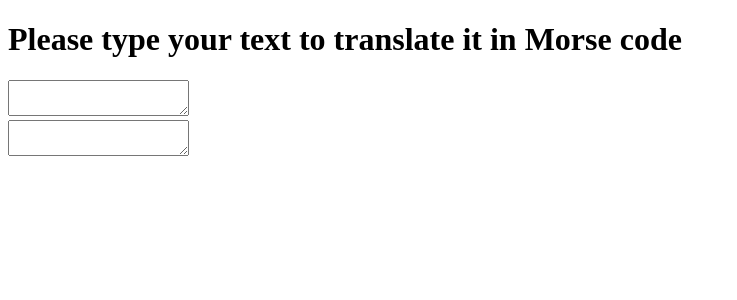
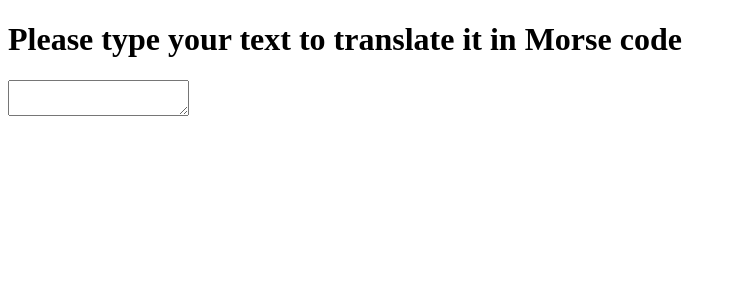
Before and after one commit to iulianSta/text-to-morse, a React (Create React App) app: page / in a window 1280 px wide. Shown: the top 300 px of the page, without its empty margins (0-737 px from the left). Built offline with nearby package versions, Linux system fonts and the light colour scheme.

Commit message:
src/App.js Update App function and import Output

```diff
--- a/src/App.js
+++ b/src/App.js
@@ -7,16 +7,16 @@ import Header from "./components/Header";
 // import Input
 import Input from "./components/Input";
 
+//import Output
+import Output from "./components/Output";
+
 // App function
 function App() {
-  function handleSubmit(e) {
-    e.preventDefault();
-  }
   return (
     <div className="App">
       <Header />
       <Input />
-      <textarea onChange={handleSubmit} />
+      {/* <Output /> */}
     </div>
   );
 }
```
